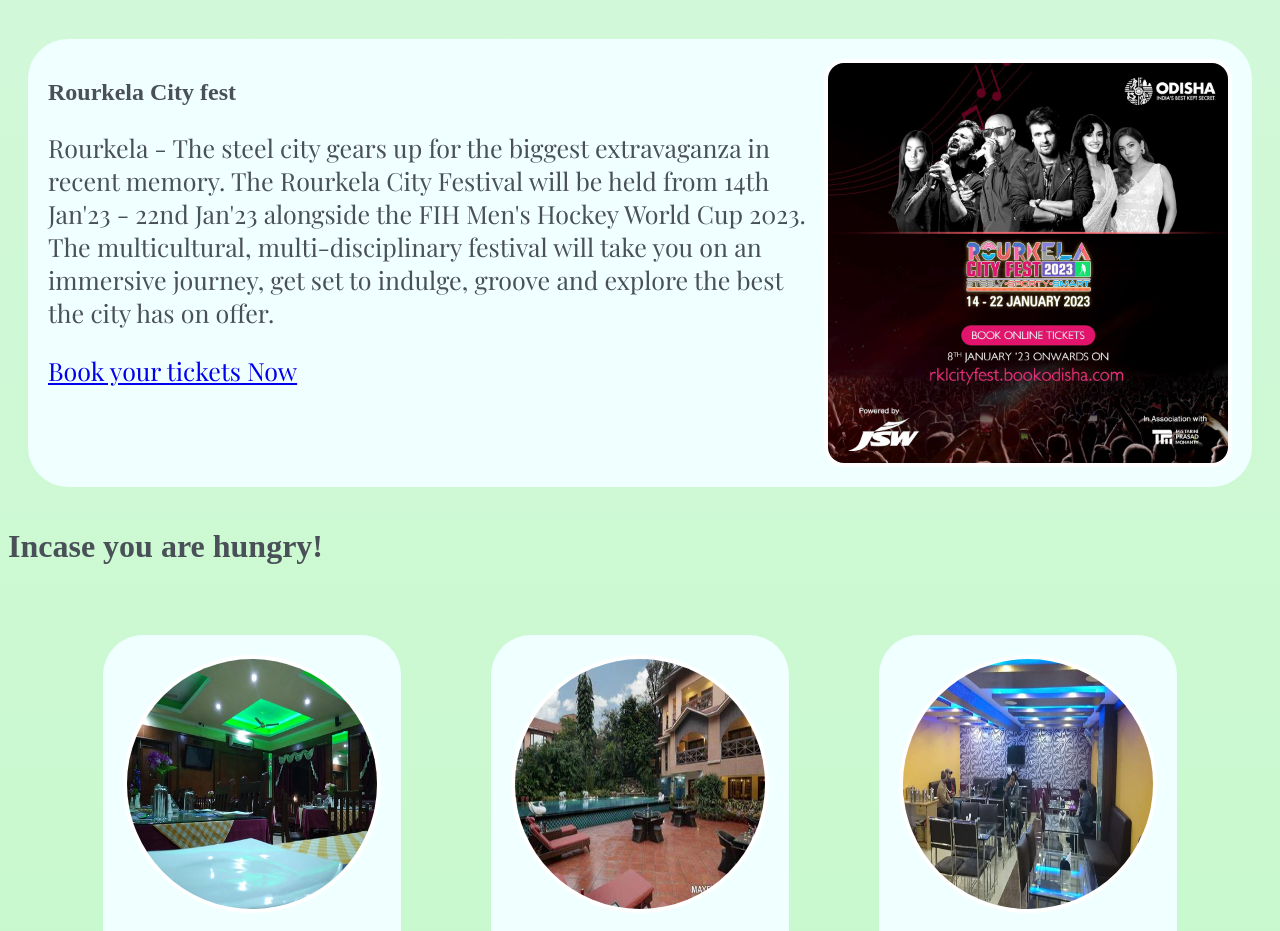
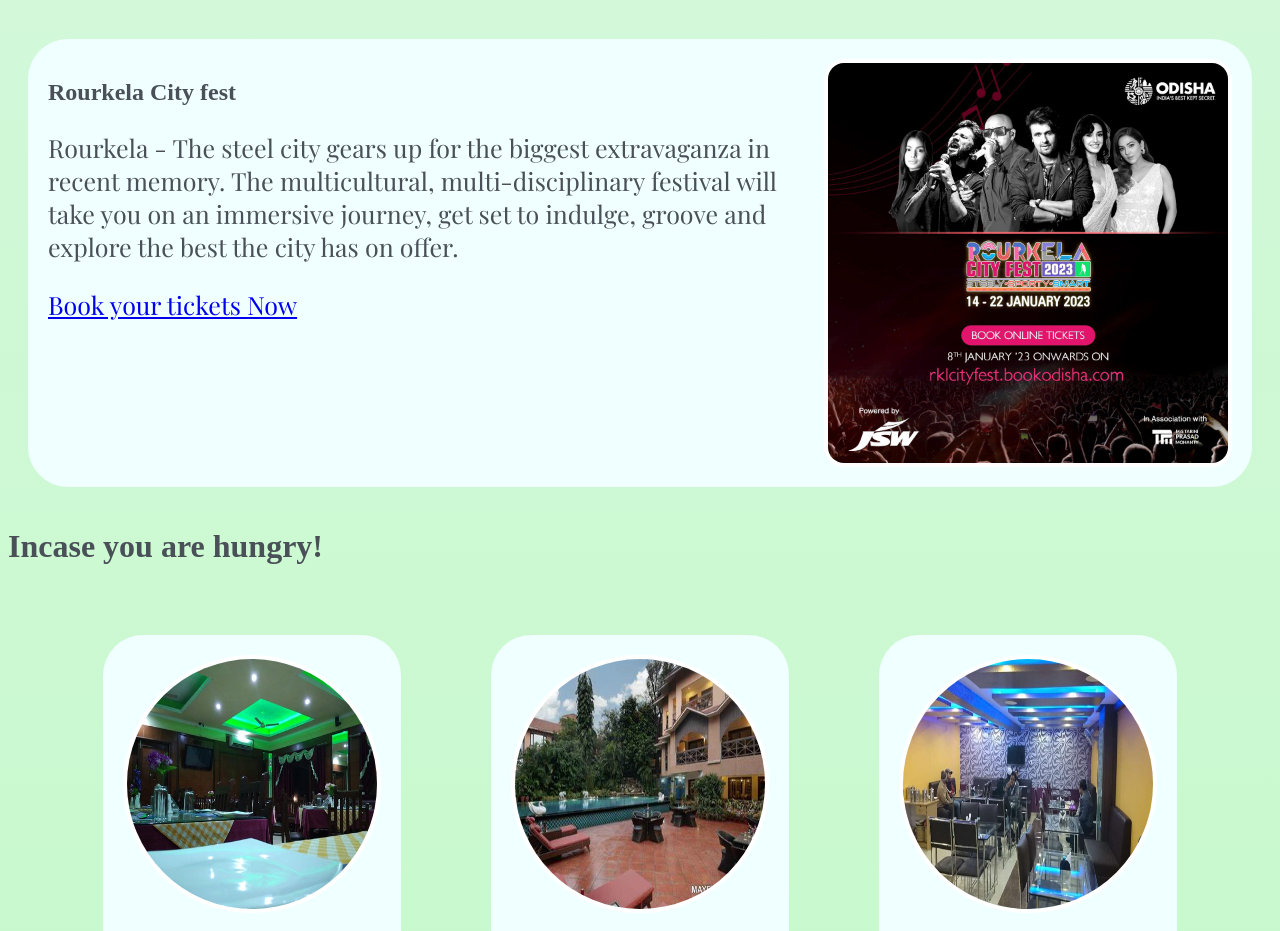
Before and after one commit to nrmcodes22/Home-town-project, a plain HTML site: page index.html in a window 1280 px wide. Shown: the part 2740-3671 px from the top of the page. Drawn offline with nearby package versions, Linux system fonts and the light colour scheme.

Commit message:
some lines removed

```diff
--- a/index.html
+++ b/index.html
@@ -74,7 +74,7 @@
     <div class="event">
         <div>
         <h2>Rourkela City fest</h2>
-        <p id="para2">Rourkela - The steel city gears up for the biggest extravaganza in recent memory. The Rourkela City Festival will be held from 14th Jan'23 - 22nd Jan'23 alongside the FIH Men's Hockey World Cup 2023. The multicultural, multi-disciplinary festival will take you on an immersive journey, get set to indulge, groove and explore the best the city has on offer.</p>
+        <p id="para2">Rourkela - The steel city gears up for the biggest extravaganza in recent memory. The multicultural, multi-disciplinary festival will take you on an immersive journey, get set to indulge, groove and explore the best the city has on offer.</p>
         <a href="https://rklcityfest.bookodisha.com/" target="_blank"id="para2">Book your tickets Now</a>
     </div>
         <img id="img2" src="images/cityfest.jpg">
```
